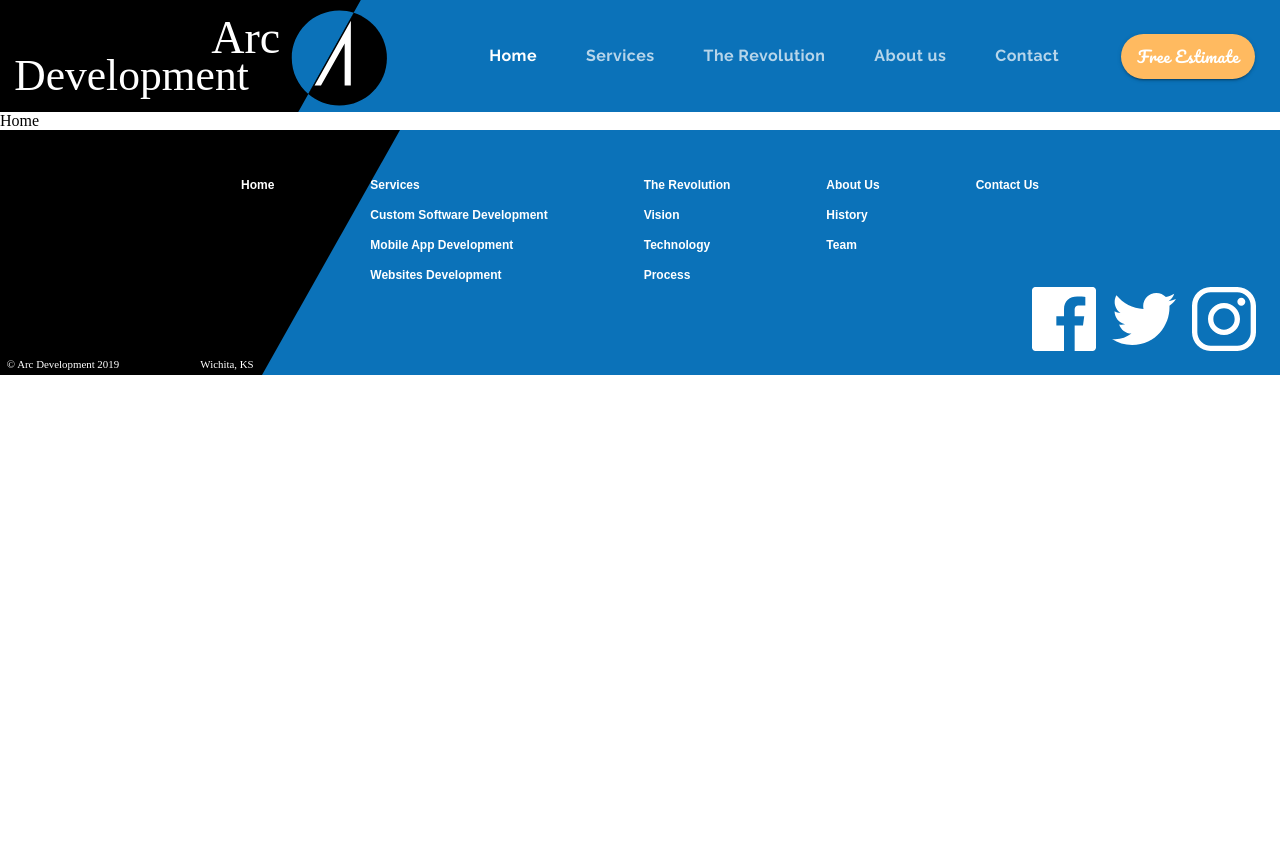
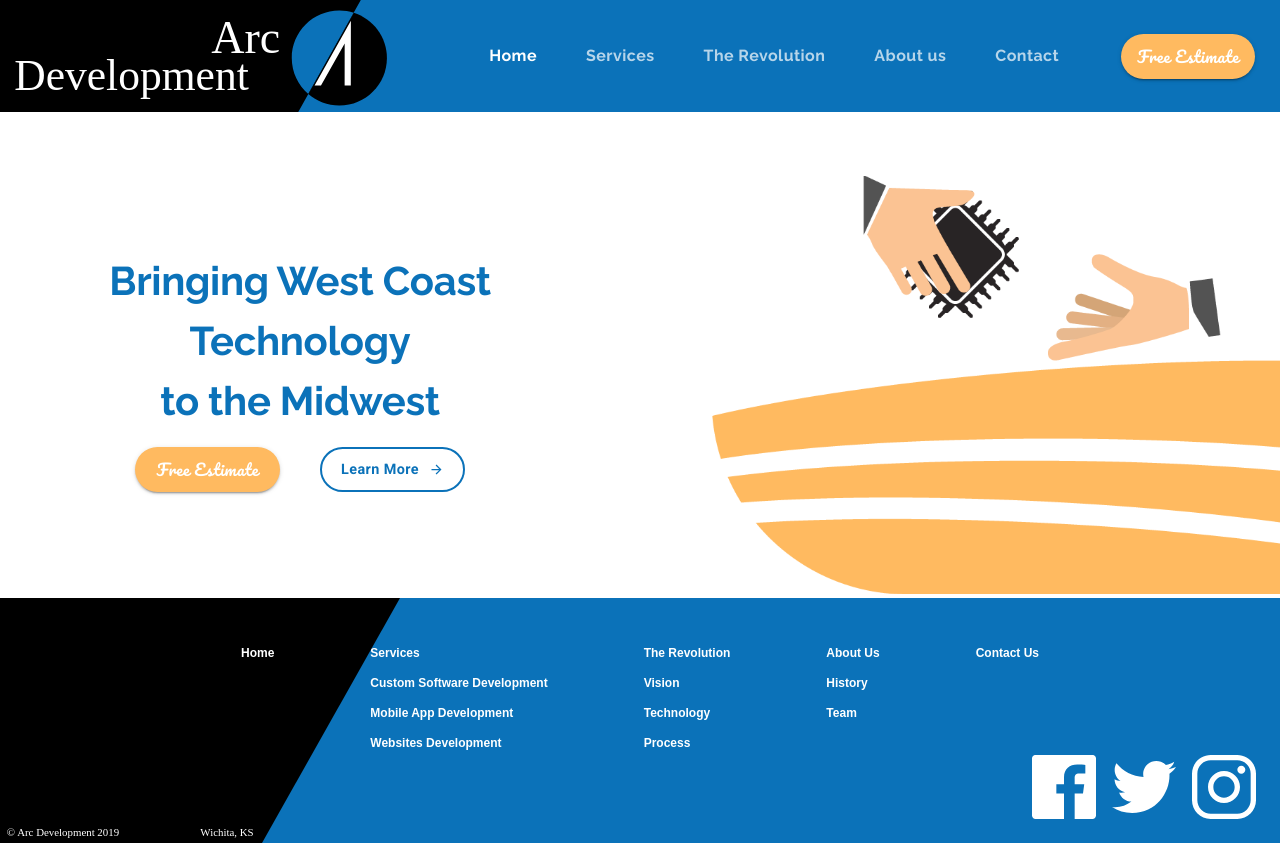
Before and after one commit to FranciscoJavierMartin/arcdevelopment, a React (Create React App) app: page / in a window 1280 px wide. Before the commit the page ends 800 px from the top, so only its background shows below. Built offline with nearby package versions, Linux system fonts and the light colour scheme.

Commit message:
Main block on landing page finished

```diff
--- a/package.json
+++ b/package.json
@@ -16,6 +16,7 @@
     "@types/react-dom": "^16.9.0",
     "react": "^16.13.1",
     "react-dom": "^16.13.1",
+    "react-lottie": "^1.2.3",
     "react-router-dom": "^5.2.0",
     "react-scripts": "3.4.1",
     "typescript": "~3.7.2"
@@ -44,6 +45,7 @@
     ]
   },
   "devDependencies": {
+    "@types/react-lottie": "^1.2.5",
     "@types/react-router-dom": "^5.1.5",
     "gh-pages": "^3.1.0"
   }
--- a/public/index.html
+++ b/public/index.html
@@ -28,7 +28,7 @@
       work correctly both with client-side routing and a non-root public URL.
       Learn how to configure a non-root public URL by running `npm run build`.
     -->
-    <title>React App</title>
+    <title>Arc Development</title>
   </head>
   <body style="margin: 0;">
     <noscript>You need to enable JavaScript to run this app.</noscript>
--- a/src/components/App.tsx
+++ b/src/components/App.tsx
@@ -17,6 +17,8 @@
   ESTIMATE_PAGE,
 } from '../constants/urls';
 
+import LandingPage from './LandingPage';
+
 const baseURL =
   process.env.NODE_ENV === 'production' ? process.env.PUBLIC_URL : '';
 
@@ -34,7 +36,7 @@
           setSelectedIndex={setSelectedIndex}
         />
         <Switch>
-          <Route exact path={HOME_PAGE} component={() => <div>Home</div>} />
+          <Route exact path={HOME_PAGE} component={LandingPage} />
           <Route
             exact
             path={SERVICES_PAGE}
--- /dev/null
+++ b/src/components/LandingPage.tsx
@@ -0,0 +1,116 @@
+import React from 'react';
+import Lottie from 'react-lottie';
+import { Grid, Button, Typography } from '@material-ui/core';
+import { makeStyles, useTheme } from '@material-ui/core/styles';
+import ButtonArrow from './ui/ButtonArrow';
+import animationData from '../animations/landinganimation/data';
+
+const useStyles = makeStyles((theme) => ({
+  animation: {
+    maxWidth: '50em',
+    minWidth: '21em',
+    marginTop: '2em',
+    marginLeft: '10%',
+    [theme.breakpoints.down('sm')]:{
+      maxWidth: 30,
+    }
+  },
+  estimateButton: {
+    ...(theme.typography as any).estimate,
+    backgroundColor: (theme.palette.common as any).orange,
+    borderRadius: 50,
+    height: 45,
+    width: 145,
+    marginRight: 40,
+    '&:hover': {
+      backgroundColor: theme.palette.secondary.light,
+    },
+  },
+  buttonContainer: {
+    marginTop: '1em',
+  },
+  learnButtonHero: {
+    borderColor: (theme.palette.common as any).blue,
+    color: (theme.palette.common as any).blue,
+    borderWidth: 2,
+    textTransform: 'none',
+    borderRadius: 50,
+    fontFamily: 'Roboto',
+    fontWeight: 'bold',
+    fontSize: '0.9rem',
+    height: 45,
+    width: 145,
+  },
+  mainContainer: {
+    marginTop: '5em',
+    [theme.breakpoints.down('md')]: {
+      maringTop: '3em',
+    },
+    [theme.breakpoints.down('xs')]: {
+      maringTop: '2em',
+    },
+  },
+  heroTextContainer: {
+    minWidth: '21.5em',
+    marginLeft: '1em',
+    [theme.breakpoints.down('xs')]: {
+      marginLeft: 0
+    }
+  },
+}));
+
+const LandingPage: React.FC = () => {
+  const classes = useStyles();
+  const theme = useTheme();
+
+  const defaultOptions = {
+    loop: true,
+    autoplay: true,
+    animationData,
+    rendererSettings: {
+      preserveAspectRatio: 'xMidYMid slice',
+    },
+  };
+
+  return (
+    <Grid container direction='column' className={classes.mainContainer}>
+      <Grid item>
+        <Grid container direction='row' justify='flex-end' alignItems='center'>
+          <Grid sm item className={classes.heroTextContainer}>
+            <Typography align='center' variant='h2'>
+              Bringing West Coast Technology
+              <br />
+              to the Midwest
+            </Typography>
+            <Grid
+              container
+              justify='center'
+              className={classes.buttonContainer}
+            >
+              <Grid item>
+                <Button className={classes.estimateButton} variant='contained'>
+                  Free Estimate
+                </Button>
+              </Grid>
+              <Grid item>
+                <Button variant='outlined' className={classes.learnButtonHero}>
+                  <span style={{ marginRight: 10 }}>Learn More</span>
+                  <ButtonArrow
+                    width={15}
+                    height={15}
+                    fill={(theme.palette.common as any).blue}
+                  />
+                </Button>
+              </Grid>
+            </Grid>
+          </Grid>
+          <Grid sm item className={classes.animation}>
+            <Lottie options={defaultOptions} height={'100%'} width={'100%'} />
+          </Grid>
+        </Grid>
+      </Grid>
+    </Grid>
+  );
+};
+
+export default LandingPage;
--- /dev/null
+++ b/src/components/ui/ButtonArrow.tsx
@@ -0,0 +1,30 @@
+import React from 'react';
+
+interface IButtonArrowProps {
+  classes: string;
+  width: number;
+  height: number;
+  fill: string;
+}
+
+const ButtonArrow: React.FC<Partial<IButtonArrowProps>> = ({
+  classes,
+  width,
+  height,
+  fill,
+}) => {
+  return (
+    <svg
+      className={classes}
+      xmlns='http://www.w3.org/2000/svg'
+      width={width}
+      height={height}
+      fill={fill}
+      viewBox='0 0 18 18'
+    >
+      <path d='M9 3L7.94 4.06l4.19 4.19H3v1.5h9.13l-4.19 4.19L9 15l6-6z' />
+    </svg>
+  );
+};
+
+export default ButtonArrow;
--- a/src/components/ui/Theme.tsx
+++ b/src/components/ui/Theme.tsx
@@ -14,7 +14,7 @@
     },
     secondary: {
       main: arcOrange,
-      light: '#FFC77F'
+      light: '#FFC77F',
     },
   },
   typography: {
@@ -30,5 +30,21 @@
       textTransform: 'none',
       color: 'white',
     },
+    h2: {
+      fontFamily: 'Raleway',
+      fontWeight: 700,
+      fontSize: '2.5rem',
+      color: `${arcBlue}`,
+      lineHeight: 1.5,
+    },
+    learnButton: {
+      borderColor: arcBlue,
+      borderWidth: 2,
+      textTransform: "none",
+      color: arcBlue,
+      borderRadius: 50,
+      fontFamily: "Roboto",
+      fontWeight: "bold"
+    }
   },
 });
```
Also changed, not shown: 1 other file (tests, documents, lock files or other folders).
